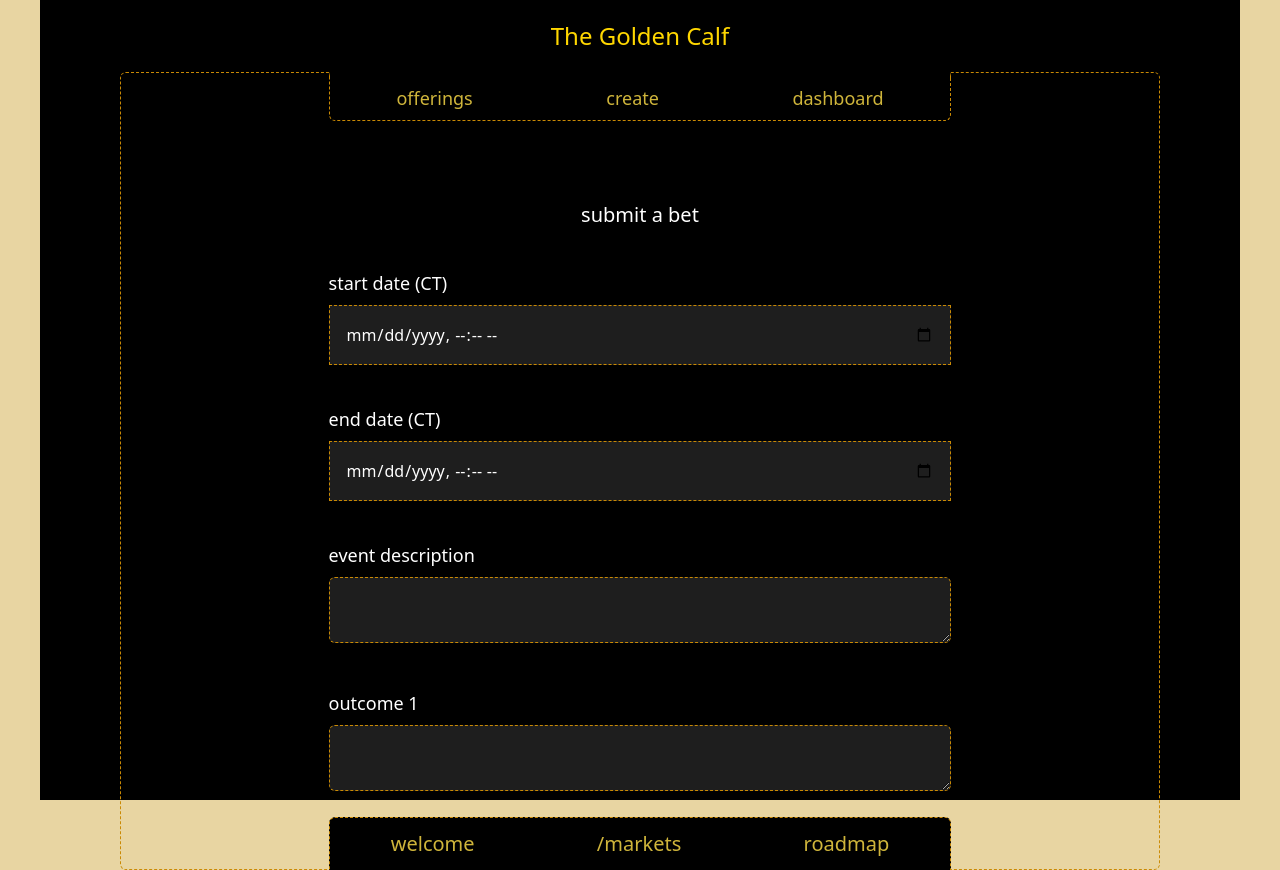
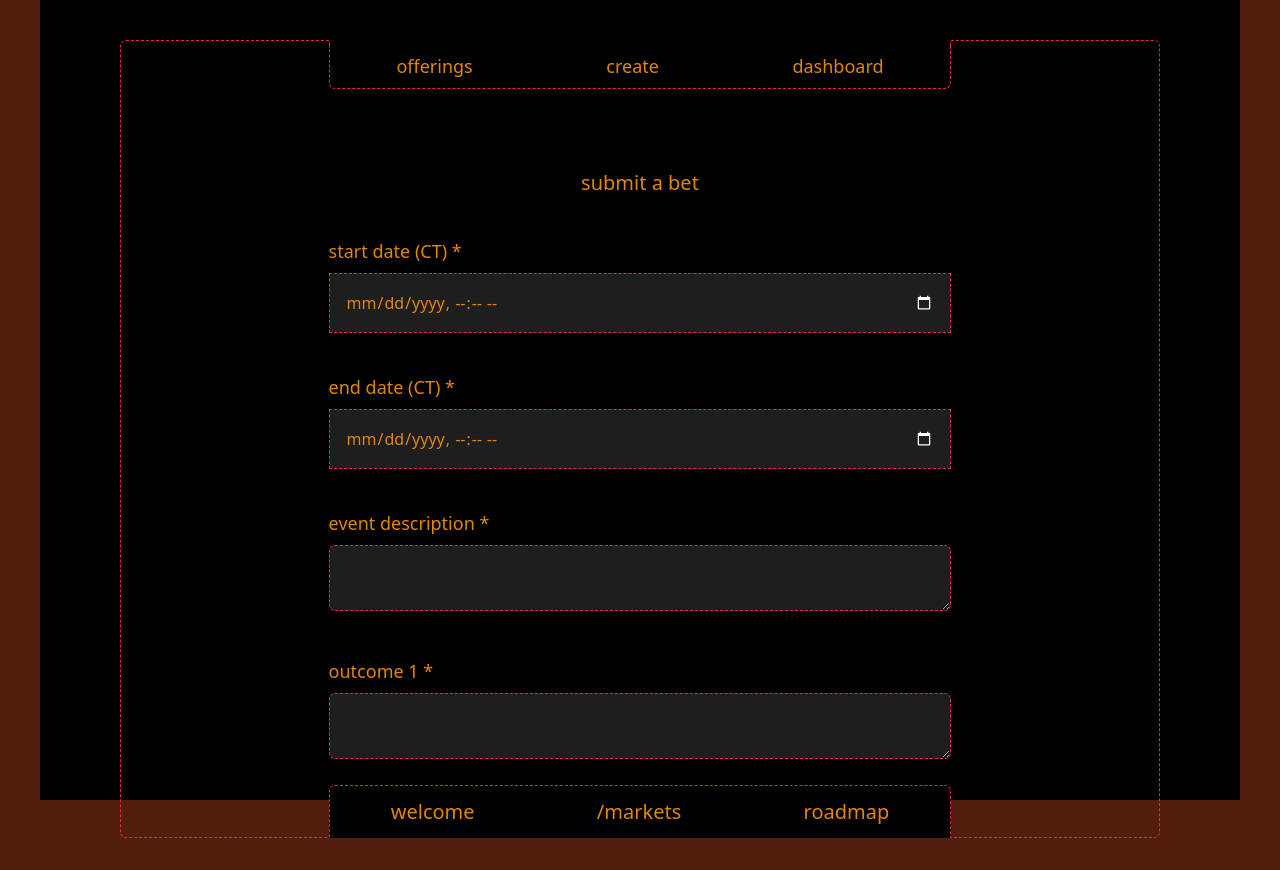
Before and after one commit to Milk-Maven/coin-bet-ui, a SvelteKit app: page /markets/create in a window 1280 px wide. After the commit the page ends 838 px from the top, so only its background shows below. Built offline with nearby package versions, Linux system fonts and the light colour scheme.

Commit message:
ui improvements

```diff
--- a/src/components/OfferingRequestForm.svelte
+++ b/src/components/OfferingRequestForm.svelte
@@ -32,6 +32,7 @@
 			endDate
 		};
 		const validationResult = offeringCreateValidation.safeParse(betRequest);
+		console.log(betRequest);
 		if (!validationResult.success) {
 			// Display validation errors
 			const validationErrors = validationResult.error.flatten();
@@ -45,7 +46,7 @@
 		} else {
 			// Reset error messages
 			resetErrors();
-			post('');
+			// post('');
 			// Emit the betRequestCreated event with the created object
 			// submitOfferingRequest(betRequest);
 			// Clear the form fields
@@ -100,9 +101,9 @@
 	<div>
 		<div class="mb-10">
 			<label for="eventDescription" class="block text-lg mb-2">
-				event description
+				event description *
 				{#if eventDescriptionError}
-					<span class="ml-2 mb-2 text-red-500 text-xs">* {eventDescriptionError}</span>
+					<span class="ml-2 mb-2 text-red-500 text-xs"> {eventDescriptionError}</span>
 				{/if}
 			</label>
 			<textarea
@@ -115,9 +116,9 @@
 		</div>
 		<div class="mb-10">
 			<label for="outcome1" class="block text-lg mb-2">
-				outcome 1
+				outcome 1 *
 				{#if outcome1Error}
-					<span class="ml-2 mb-2 text-red-500 text-xs">* {outcome1Error}</span>
+					<span class="ml-2 mb-2 text-red-500 text-xs"> {outcome1Error}</span>
 				{/if}
 			</label>
 			<textarea
@@ -129,9 +130,9 @@
 
 		<div class="mb-10">
 			<label for="outcome2" class="block text-lg mb-2">
-				outcome 2
+				outcome 2 *
 				{#if outcome2Error}
-					<span class="ml-2 mb-2 text-red-500 text-xs">* {outcome2Error}</span>
+					<span class="ml-2 mb-2 text-red-500 text-xs"> {outcome2Error}</span>
 				{/if}
 			</label>
 			<textarea
--- a/src/components/appContainer.svelte
+++ b/src/components/appContainer.svelte
@@ -1,20 +1,18 @@
 <script lang="ts">
-	import Header from '../components/header.svelte';
+	import '../app.css';
 	import Footer from '../components/footer.svelte';
 	import { appBorder } from '$lib/util';
 	import SubFooter from '../components/subFooter.svelte';
 </script>
 
-<div class=" mx-auto h-[100vh] bg-prime1 relative min-w-[1200px] max-w-[1200px]">
-	<Header />
-
-	<div class="px-20">
-		<div class="w-full text-white {appBorder} rounded-md justify-start flex flex-col">
+<div class="mx-auto h-[100vh] bg-prime1 relative min-w-[1200px] max-w-[1200px]">
+	<div class="px-20 pt-10">
+		<div class="w-full text-white {appBorder} rounded-md justify-start flex flex-col h-full">
 			<div class="flex justify-around w-full">
 				<SubFooter />
 			</div>
 			<div
-				class="flex-col justify-start flex gap-20 pt-20 max-h-[87vh] min-h-[87vh] overscroll-auto overflow-hidden"
+				class="flex-col justify-start flex pt-20 max-h-[87vh] min-h-[87vh] overscroll-auto overflow-hidden"
 			>
 				<slot />
 			</div>
--- a/src/components/calendar.svelte
+++ b/src/components/calendar.svelte
@@ -1,7 +1,8 @@
 <!-- src/components/YourDatePickerComponent.svelte -->
 <script lang="ts">
 	import { appBorder } from '$lib/util';
-	import { onMount, createEventDispatcher } from 'svelte';
+	import { createEventDispatcher } from 'svelte';
+
 	export let label: string;
 	export let errorMessage: string;
 
@@ -31,20 +32,6 @@
 		return date;
 	};
 
-	onMount(() => {
-		// const currentDate = new Date();
-		// selectedDateString = createDateObject({
-		// 	year: currentDate.getFullYear(),
-		// 	month: currentDate.getMonth() + 1, // Months are zero-indexed
-		// 	day: currentDate.getDate(),
-		// 	hour: currentDate.getHours(),
-		// 	minute: currentDate.getMinutes(),
-		// 	timeZone: -6 // Central Time (UTC-6:00)
-		// })
-		// 	.toISOString()
-		// 	.slice(0, -8);
-	});
-
 	function handleDateChange(event: Event) {
 		const inputElement = event.target as HTMLInputElement;
 		selectedDateString = inputElement.value;
@@ -57,18 +44,29 @@
 
 <main class="w-full">
 	<!-- Custom date picker input -->
-	<label for="datepicker" class="block mb-2 text-lg"
-		>{label} (CT)
+	<label for="datepicker" class="block mb-2 text-lg">
+		{label} (CT) *
 		{#if errorMessage}
 			<span class="ml-2 mb-2 text-red-500 text-xs">* {errorMessage}</span>
 		{/if}
 	</label>
+	<div class="relative">
 		<input
 			type="datetime-local"
 			id="datepicker"
 			class="p-4 mb-10 w-full border bg-secondary1 {appBorder} "
 			on:input={handleDateChange}
 		/>
+		<!-- Add the following style to change the color of the calendar icon -->
+		<!-- Add the following style to change the color of the calendar icon -->
+		<!-- Add the following style to change the color of the calendar icon -->
+		<!-- Add the following style to change the color of the calendar icon -->
+		<style>
+			#datepicker::before {
+				color: white; /* Change the color to white or any other color */
+			}
+		</style>
+	</div>
 
 	<!-- Display the selected date -->
 </main>
@@ -82,4 +80,11 @@
 		background: #8b4513; /* Grayish Dialog Background */
 		/* Add additional styling for padding, border-radius, etc. */
 	}
+	::-webkit-calendar-picker-indicator {
+		filter: invert(1);
+	}
+
+	::-webkit-calendar-picker-indicator:hover {
+		cursor: pointer;
+	}
 </style>
--- a/src/components/footer.svelte
+++ b/src/components/footer.svelte
@@ -19,7 +19,7 @@
 <footer class="{appBorder} border-b-0 z-10 bg-prime1 w-3/5 rounded-t-md mb-[-1px]">
 	<nav class="flex justify-around p-3 px-10 gap-20">
 		{#each [Page.Welcome, Page.Markets.Offering, Page.Roadmap.Timeline] as path}
-			<a href={path === Page.Welcome ? '/' : String(path)} class="text-xl text-secondary2">
+			<a href={path === Page.Welcome ? '/' : String(path)} class="text-xl text-primet">
 				{@html path}
 			</a>
 		{/each}
--- a/src/components/header.svelte
+++ /dev/null
@@ -1,9 +0,0 @@
-<script>
-	import '../app.css';
-	import { createEventDispatcher } from 'svelte';
-	const dispatch = createEventDispatcher();
-</script>
-
-<header class="max-w-[600px] mx-auto text-2xl text-prime2 text-center p-5">The Golden Calf</header>
-
-<style lang="postcss"></style>
--- a/src/components/subFooter.svelte
+++ b/src/components/subFooter.svelte
@@ -5,7 +5,7 @@
 	import { page } from '$app/stores';
 	import { Page, appBorder } from '$lib/util';
 
-	export const linksStore = writable([{ text: 'welcome', href: '/' }]);
+	export const linksStore = writable([{ text: 'The Golden Calf', href: '/' }]);
 
 	interface Link {
 		text: string;
@@ -20,8 +20,6 @@
 			lastRoute = value.route.id ?? '';
 
 			// Update links based on the current route
-			console.log(lastRoute);
-			console.log(lastRoute);
 			if (
 				lastRoute === '' + Page.Markets.Offering ||
 				lastRoute === '' + Page.Markets.Create ||
@@ -60,7 +58,7 @@
 <footer class="{appBorder} border-t-black border-t-4 z-10 bg-prime1 w-3/5 rounded-b-md mt-[-1px]">
 	<nav class="flex justify-around p-2 px-10 gap-20 min-h-[40px]">
 		{#each links as { text, href }}
-			<a class="text-lg text-secondary2" {href}>{text}</a>
+			<a class="text-lg text-primet" {href}>{text}</a>
 		{/each}
 	</nav>
 </footer>
--- a/src/lib/util.ts
+++ b/src/lib/util.ts
@@ -1,4 +1,4 @@
-export const appBorder = 'border border-dashed border border-yellow-600';
+export const appBorder = 'border border-dashed border border-borderColor';
 export const Page = {
   Welcome: 'welcome',
   Markets: {
--- a/src/routes/+page.svelte
+++ b/src/routes/+page.svelte
@@ -15,9 +15,11 @@
 	</div>
 	<div class="min-h-[10%]">
 		<div class="flex justify-center flex-col">
-			<h1 class="text-lg mx-auto text-center">Welcome to the Golden Calf. Fortunes or turns?</h1>
-			<a href="/markets" class="text-prime2 underline text-center mx-auto w-[100%] text-2xl"
-				>Step in, uncover.</a
+			<h1 class="text-lg mx-auto text-center text-primet2">
+				Welcome to the Golden Calf. Fortunes or turns?
+			</h1>
+			<a href="/markets" class="text-primet text-center mx-auto w-[100%] text-lg underline"
+				>Step in uncover</a
 			>
 		</div>
 	</div>
--- a/src/routes/markets/create/+page.svelte
+++ b/src/routes/markets/create/+page.svelte
@@ -1,5 +1,5 @@
 <script>
-	import OfferingRequestForm from '../../../components/OfferingRequestForm.svelte';
+	import OfferingRequestForm from '../../../components/offeringRequestForm.svelte';
 	import AppContainer from '../../../components/appContainer.svelte';
 	import '../../page.css';
 </script>
--- a/src/routes/page.css
+++ b/src/routes/page.css
@@ -1,6 +1,6 @@
 
 	body {
-		background-color: #e8d5a2; /* Deep Black */
+		background-color:#531e0b ; /* Deep Black */
 		cursor: default;
 	}
 	a {
--- a/tailwind.config.js
+++ b/tailwind.config.js
@@ -9,11 +9,11 @@ export default {
       },
       colors: {
         prime1: "#000",
-        prime2: "#ffd700",
-        primet: "#fff",
-        primet2: "#CD7F32",
-
-        borderColor: "#333333",
+        prime2: "#6A2204",
+        primet: "#E1860D",
+        primet2: "#fff",
+        borderColor: "#E72A43",
+        // borderColor: "#913F0E",
         //
         secondary1: "#1E1E1E",
         secondary2: "#CFB53B",
```
Also changed, not shown: static/calf.jpeg. Lines whose indentation alone changed are shown as unchanged.
